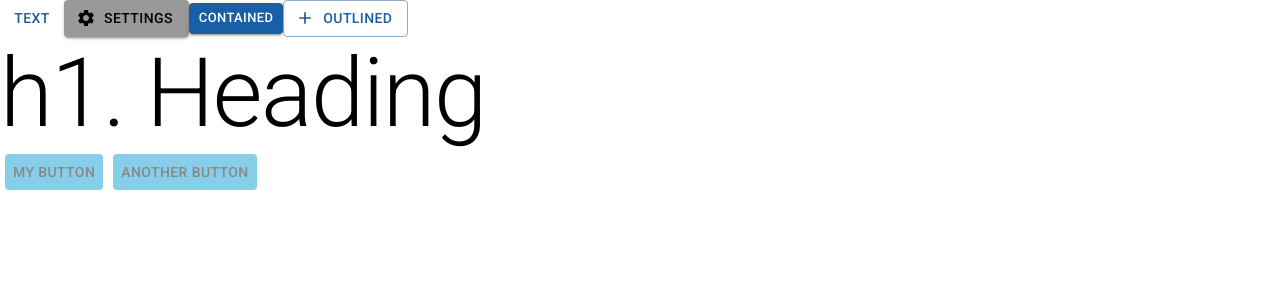
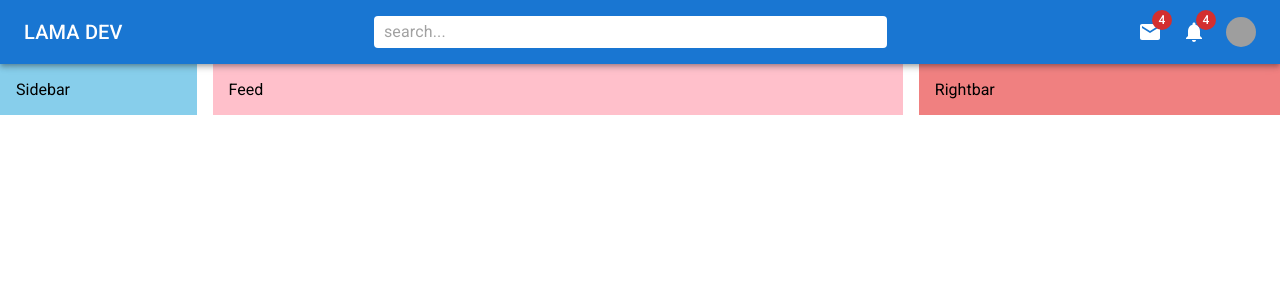
Before and after one commit to sawankhanchi/MUI-Project, a React (Create React App) app: page / in a window 1280 px wide. Shown: the top 300 px of the page. Built offline with nearby package versions, Linux system fonts and the light colour scheme; grey boxes are pictures that could not be loaded.

Commit message:
feat: make navbar

```diff
--- a/src/App.js
+++ b/src/App.js
@@ -1,43 +1,20 @@
-import Button from "@mui/material/Button";
-import SettingsIcon from "@mui/icons-material/Settings";
-import AddIcon from "@mui/icons-material/Add";
-import Typography from "@mui/material/Typography";
-import { styled } from "@mui/material";
+import Feed from "./components/Feed";
+import Navbar from "./components/Navbar";
+import Rightbar from "./components/Rightbar";
+import Sidebar from "./components/Sidebar";
+import Box from "@mui/material/Box";
+import { Stack } from "@mui/material";
 
 function App() {
-  const BlueButton = styled(Button)({
-    backgroundColor: "skyblue",
-    color: "#888",
-    margin: 5,
-    "&:hover": {
-      backgroundColor: "lightblue",
-    },
-    "&:disabled": {
-      backgroundColor: "gray",
-      color: "white",
-    },
-  });
-
   return (
-    <div>
-      <Button variant="text">Text</Button>
-      <Button
-        variant="contained"
-        startIcon={<SettingsIcon />}
-        color="otherColor"
-      >
-        Settings
-      </Button>
-      <Button variant="contained" color="primary" size="small">
-        Contained
-      </Button>
-      <Button variant="outlined" startIcon={<AddIcon />}>
-        Outlined
-      </Button>
-      <Typography variant="h1">h1. Heading</Typography>
-      <BlueButton>My button</BlueButton>
-      <BlueButton>Another button</BlueButton>
-    </div>
+    <Box>
+      <Navbar />
+      <Stack direction="row" spacing={2} justifyContent="space-between">
+        <Sidebar />
+        <Feed />
+        <Rightbar />
+      </Stack>
+    </Box>
   );
 }
 
--- /dev/null
+++ b/src/components/Feed.jsx
@@ -0,0 +1,12 @@
+import React from "react";
+import Box from "@mui/material/Box";
+
+const Feed = () => {
+  return (
+    <Box bgcolor="pink" flex={4} p={2}>
+      Feed
+    </Box>
+  );
+};
+
+export default Feed;
--- /dev/null
+++ b/src/components/Navbar.jsx
@@ -0,0 +1,108 @@
+import {
+  AppBar,
+  Box,
+  InputBase,
+  styled,
+  Toolbar,
+  Typography,
+} from "@mui/material";
+import React, { useState } from "react";
+import AcUnitIcon from "@mui/icons-material/AcUnit";
+import Badge from "@mui/material/Badge";
+import MailIcon from "@mui/icons-material/Mail";
+import NotificationsIcon from "@mui/icons-material/Notifications";
+import Avatar from "@mui/material/Avatar";
+import Menu from "@mui/material/Menu";
+import MenuItem from "@mui/material/MenuItem";
+
+const StyledToolbar = styled(Toolbar)({
+  display: "flex",
+  justifyContent: "space-between",
+});
+
+const Search = styled("div")(({ theme }) => ({
+  backgroundColor: "white",
+  padding: "0 10px",
+  borderRadius: theme.shape.borderRadius,
+  width: "40%",
+}));
+
+const Icons = styled(Box)(({ theme }) => ({
+  display: "none",
+  gap: "20px",
+  alignItems: "center",
+  [theme.breakpoints.up("sm")]: {
+    display: "flex",
+  },
+}));
+
+const UserBox = styled(Box)(({ theme }) => ({
+  display: "flex",
+  gap: "10px",
+  alignItems: "center",
+  [theme.breakpoints.up("sm")]: {
+    display: "none",
+  },
+}));
+
+const Navbar = () => {
+  const [open, setOpen] = useState(false);
+
+  return (
+    <AppBar position="sticky">
+      <StyledToolbar>
+        <Typography variant="h6" sx={{ display: { xs: "none", sm: "block" } }}>
+          LAMA DEV
+        </Typography>
+        <AcUnitIcon sx={{ display: { xs: "block", sm: "none" } }} />
+        <Search>
+          <InputBase placeholder="search..."></InputBase>search
+        </Search>
+        <Icons>
+          <Badge badgeContent={4} color="error">
+            <MailIcon />
+          </Badge>
+          <Badge badgeContent={4} color="error">
+            <NotificationsIcon />
+          </Badge>
+          <Avatar
+            sx={{ width: 30, height: 30 }}
+            alt="Remy Sharp"
+            src="/static/images/avatar/1.jpg"
+            onClick={(e) => setOpen(true)}
+          />
+        </Icons>
+        <UserBox>
+          <Avatar
+            sx={{ width: 30, height: 30 }}
+            alt="Remy Sharp"
+            src="/static/images/avatar/1.jpg"
+            onClick={(e) => setOpen(true)}
+          />
+          <Typography>John</Typography>
+        </UserBox>
+      </StyledToolbar>
+      <Menu
+        id="demo-positioned-menu"
+        aria-labelledby="demo-positioned-button"
+        // anchorEl={anchorEl}
+        open={open}
+        onClose={(e) => setOpen(false)}
+        anchorOrigin={{
+          vertical: "top",
+          horizontal: "right",
+        }}
+        transformOrigin={{
+          vertical: "top",
+          horizontal: "right",
+        }}
+      >
+        <MenuItem>Profile</MenuItem>
+        <MenuItem>My account</MenuItem>
+        <MenuItem>Logout</MenuItem>
+      </Menu>
+    </AppBar>
+  );
+};
+
+export default Navbar;
--- /dev/null
+++ b/src/components/Rightbar.jsx
@@ -0,0 +1,17 @@
+import React from "react";
+import Box from "@mui/material/Box";
+
+const Rightbar = () => {
+  return (
+    <Box
+      bgcolor="lightcoral"
+      flex={2}
+      p={2}
+      sx={{ display: { xs: "none", sm: "block" } }}
+    >
+      Rightbar
+    </Box>
+  );
+};
+
+export default Rightbar;
--- /dev/null
+++ b/src/components/Sidebar.jsx
@@ -0,0 +1,17 @@
+import React from "react";
+import Box from "@mui/material/Box";
+
+const Sidebar = () => {
+  return (
+    <Box
+      bgcolor="skyblue"
+      flex={1}
+      p={2}
+      sx={{ display: { xs: "none", sm: "block" } }}
+    >
+      Sidebar
+    </Box>
+  );
+};
+
+export default Sidebar;
--- a/src/index.js
+++ b/src/index.js
@@ -1,29 +1,10 @@
-import { ThemeProvider } from "@mui/material";
 import React from "react";
 import ReactDOM from "react-dom/client";
 import App from "./App";
-import { createTheme } from "@mui/material";
-
-const theme = createTheme({
-  palette: {
-    primary: {
-      main: "#1760a5",
-      light: "skyblue",
-    },
-    secondary: {
-      main: "#15c630",
-    },
-    otherColor: {
-      main: "#999",
-    },
-  },
-});
 
 const root = ReactDOM.createRoot(document.getElementById("root"));
 root.render(
   <React.StrictMode>
-    <ThemeProvider theme={theme}>
-      <App />
-    </ThemeProvider>
+    <App />
   </React.StrictMode>
 );
```
